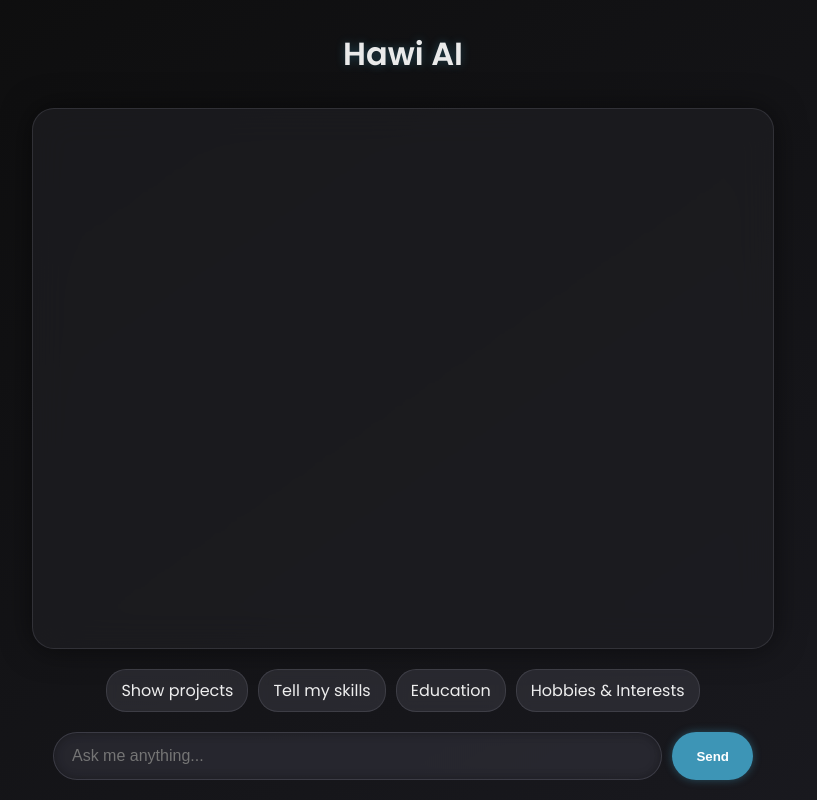
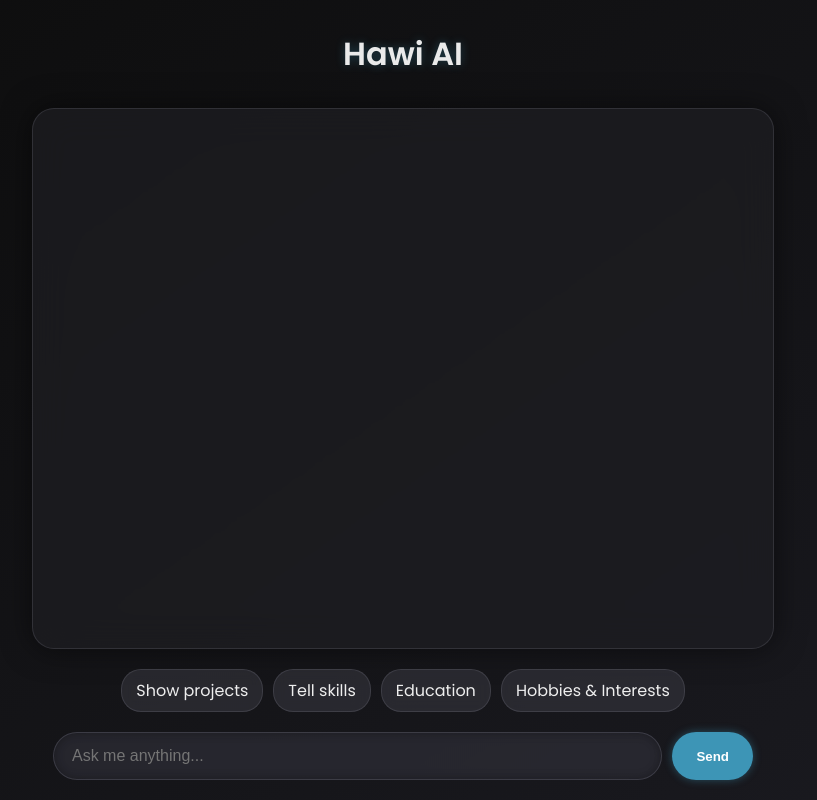
Before and after one commit to HAWIBRYAN/personal-ai-bot, a website: page index.html in a window 1280 px wide. Shown: the whole page, without its empty margins (237-1054 px from the left). Drawn offline with Linux system fonts and the light colour scheme.

Commit message:
more improvements

```diff
--- a/index.html
+++ b/index.html
@@ -192,7 +192,7 @@ header {
 
 <div id="suggestions">
   <div class="chip">Show projects</div>
-  <div class="chip">Tell my skills</div>
+  <div class="chip">Tell skills</div>
   <div class="chip">Education</div>
   <div class="chip">Hobbies & Interests</div>
 </div>
```
